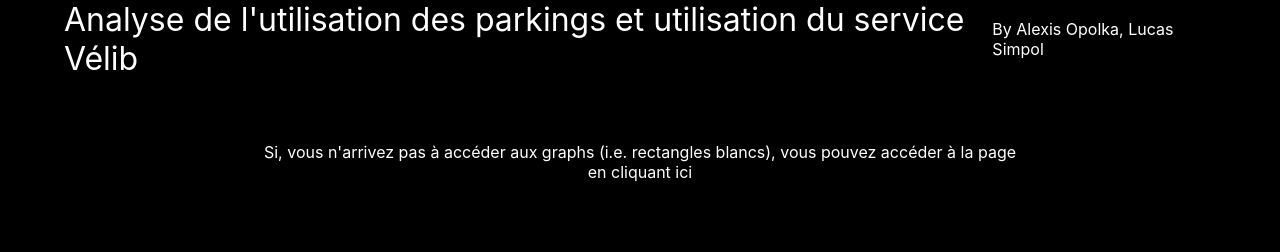
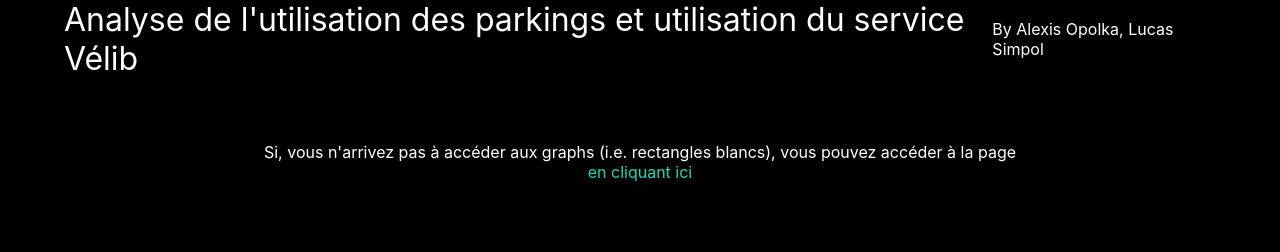
Before and after one commit to alexis-opolka/alexis-opolka.github.io, a Next.js app: page /unrelated/sae-15-rendu in a window 1280 px wide. Shown: the top 252 px of the page. Built offline with nearby package versions, Linux system fonts and the light colour scheme.

Commit message:
Update styles

```diff
--- a/styles/Home.module.css
+++ b/styles/Home.module.css
@@ -285,7 +285,7 @@
   flex-direction: row;
 }
 
-.mainContent a {
+.mainContent a, .Link {
   color: #e9820c;
   -webkit-user-select: none;
      -moz-user-select: none;
@@ -298,7 +298,7 @@
   -o-transition: 0.7s;
 }
 
-.mainContent a:hover {
+.mainContent a:hover, .Link {
   color: #1adaba;
   -webkit-user-select: none;
      -moz-user-select: none;
--- a/styles/Home.module.scss
+++ b/styles/Home.module.scss
@@ -280,7 +280,7 @@
   margin-bottom: 1em;
   flex-direction: row;
 }
-.mainContent a {
+.mainContent a, .Link {
   color: $mainLinkColor;
   user-select: none;
   transition: 0.7s;
@@ -290,7 +290,7 @@
   -o-transition: 0.7s;
 }
 
-.mainContent a:hover {
+.mainContent a:hover, .Link {
   color: $highLightColor;
   user-select: none;
 }
```
